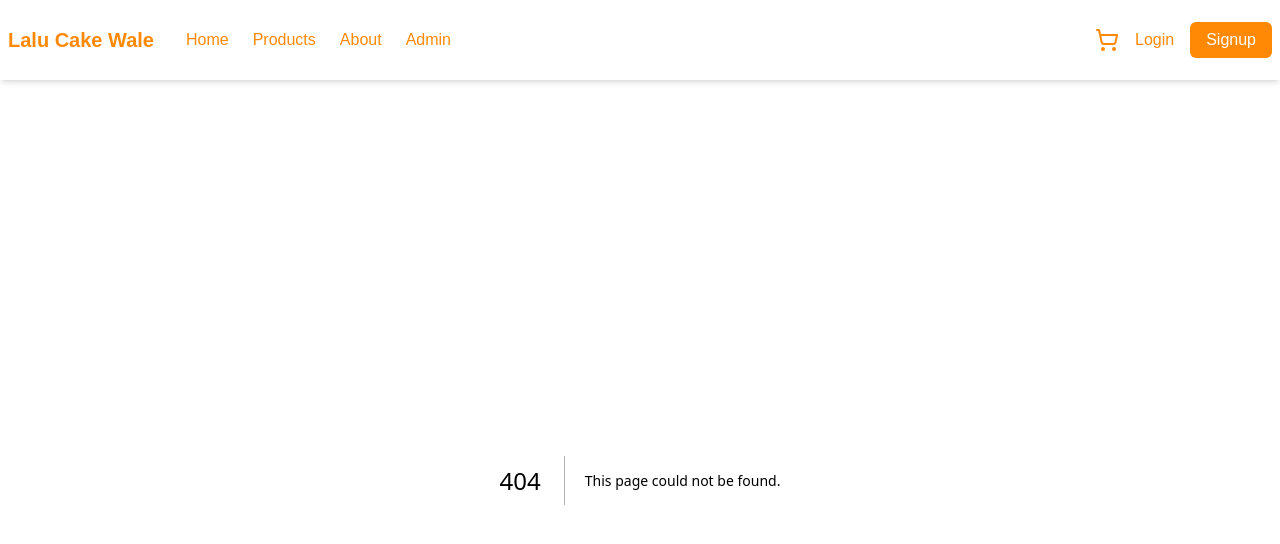
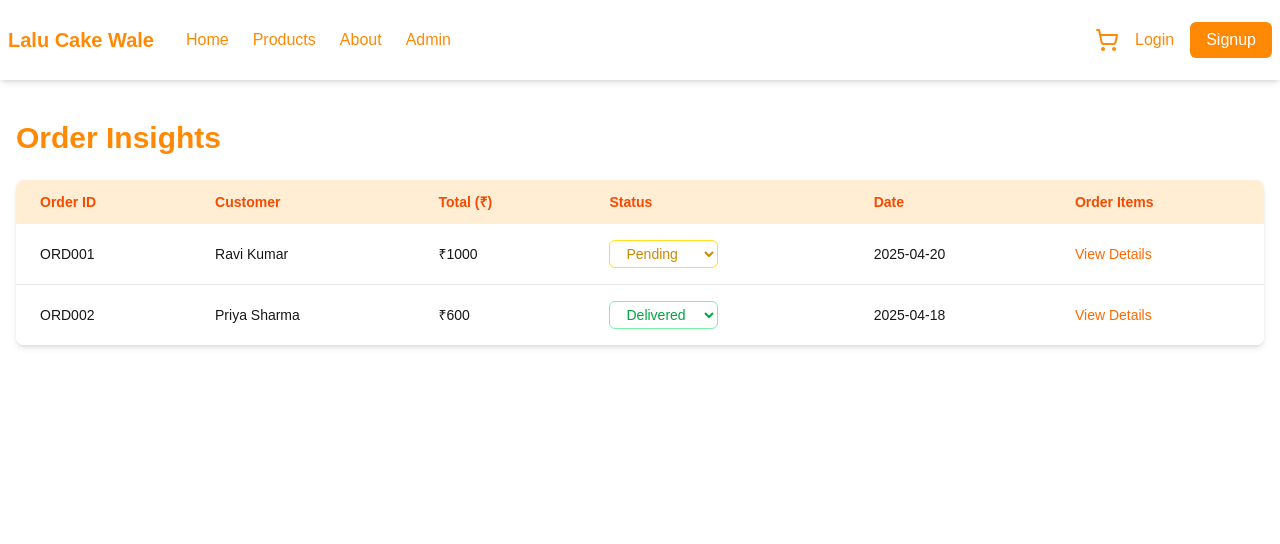
Before and after one commit to NavneeshYadav/Sweet-Shop, a Next.js app: page /admin/orders-insight in a window 1280 px wide. Before the commit this address had no page. Shown: the top 544 px of the page. Built offline with nearby package versions, Linux system fonts and the light colour scheme.

Commit message:
add orders insight page

```diff
--- /dev/null
+++ b/src/app/admin/orders-insight/page.tsx
@@ -0,0 +1,136 @@
+'use client';
+
+import { useState } from 'react';
+
+interface Product {
+    name: string;
+    quantity: number;
+    price: number;
+}
+
+interface Order {
+    id: string;
+    customerName: string;
+    products: Product[];
+    totalPrice: number;
+    status: 'Pending' | 'Delivered' | 'Cancelled';
+    date: string;
+}
+
+const mockOrders: Order[] = [
+    {
+        id: 'ORD001',
+        customerName: 'Ravi Kumar',
+        products: [
+            { name: 'Chocolate Cake', quantity: 1, price: 400 },
+            { name: 'Kaju Katli', quantity: 1, price: 600 },
+        ],
+        totalPrice: 1000,
+        status: 'Pending',
+        date: '2025-04-20',
+    },
+    {
+        id: 'ORD002',
+        customerName: 'Priya Sharma',
+        products: [
+            { name: 'Rasgulla Box', quantity: 2, price: 300 },
+        ],
+        totalPrice: 600,
+        status: 'Delivered',
+        date: '2025-04-18',
+    },
+];
+
+const OrderInsightPage = () => {
+    const [orders, setOrders] = useState<Order[]>(mockOrders);
+    const [selectedOrder, setSelectedOrder] = useState<Order | null>(null);
+    const handleStatusChange = (orderId: string, newStatus: Order['status']) => {
+        const updatedOrders = orders.map(order =>
+            order.id === orderId ? { ...order, status: newStatus } : order
+        );
+        setOrders(updatedOrders);
+    };
+
+
+
+    return (
+        <div className="max-w-7xl mx-auto px-4 py-10">
+            <h1 className="text-3xl font-bold text-orange-400 mb-6">Order Insights</h1>
+            <div className="overflow-x-auto shadow-md rounded-lg">
+                <table className="min-w-full bg-white text-sm text-left">
+                    <thead className="bg-orange-100 text-orange-600 font-semibold">
+                        <tr>
+                            <th className="px-6 py-3">Order ID</th>
+                            <th className="px-6 py-3">Customer</th>
+                            <th className="px-6 py-3">Total (₹)</th>
+                            <th className="px-6 py-3">Status</th>
+                            <th className="px-6 py-3">Date</th>
+                            <th className="px-6 py-3">Order Items</th>
+                        </tr>
+                    </thead>
+                    <tbody className="divide-y divide-gray-200">
+                        {orders.map(order => (
+                            <tr key={order.id} className="hover:bg-orange-50 transition">
+                                <td className="px-6 py-4">{order.id}</td>
+                                <td className="px-6 py-4">{order.customerName}</td>
+                                <td className="px-6 py-4">₹{order.totalPrice}</td>
+                                <td className="px-6 py-4">
+                                    <select
+                                        value={order.status}
+                                        onChange={(e) => handleStatusChange(order.id, e.target.value as Order['status'])}
+                                        className={`px-3 py-1 rounded-md text-sm font-medium bg-white border focus:outline-none focus:ring-2
+      ${order.status === 'Delivered' ? 'text-green-600 border-green-300 focus:ring-green-200'
+                                                : order.status === 'Pending' ? 'text-yellow-600 border-yellow-300 focus:ring-yellow-200'
+                                                    : 'text-red-600 border-red-300 focus:ring-red-200'}`}
+                                    >
+                                        <option value="Pending">Pending</option>
+                                        <option value="Delivered">Delivered</option>
+                                        <option value="Cancelled">Cancelled</option>
+                                    </select>
+                                </td>
+
+                                <td className="px-6 py-4">{order.date}</td>
+                                <td className="px-6 py-4">
+                                    <button
+                                        onClick={() => setSelectedOrder(order)}
+                                        className="text-sm text-orange-500 hover:underline"
+                                    >
+                                        View Details
+                                    </button>
+                                </td>
+                            </tr>
+                        ))}
+                    </tbody>
+                </table>
+            </div>
+
+            {/* Modal */}
+            {selectedOrder && (
+                <div className="fixed inset-0 z-50 flex items-center justify-center bg-black/30">
+                    <div className="bg-white rounded-lg shadow-lg p-6 w-full max-w-md relative">
+                        <h2 className="text-xl font-semibold text-orange-400 mb-4">Order Details - {selectedOrder.id}</h2>
+                        <ul className="space-y-3">
+                            {selectedOrder.products.map((product, index) => (
+                                <li key={index} className="flex justify-between">
+                                    <span>{product.name} × {product.quantity}</span>
+                                    <span>₹{product.price * product.quantity}</span>
+                                </li>
+                            ))}
+                        </ul>
+                        <div className="mt-4 font-semibold text-right">
+                            Total: ₹{selectedOrder.totalPrice}
+                        </div>
+                        <button
+                            onClick={() => setSelectedOrder(null)}
+                            className="absolute top-2 right-2 text-gray-400 hover:text-orange-400 text-lg"
+                        >
+                            ✕
+                        </button>
+                    </div>
+                </div>
+            )}
+        </div>
+    );
+};
+
+export default OrderInsightPage;
```
